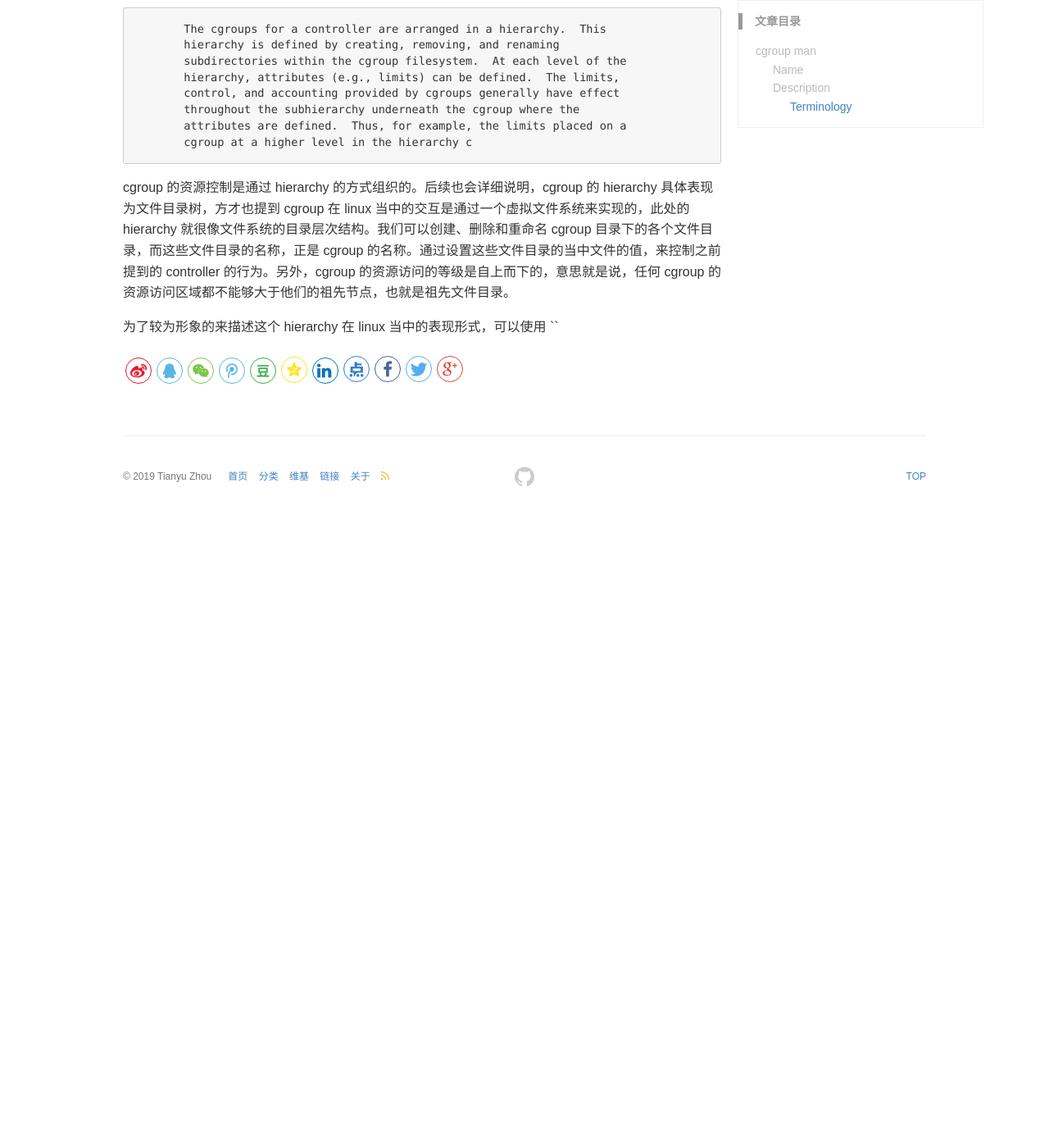
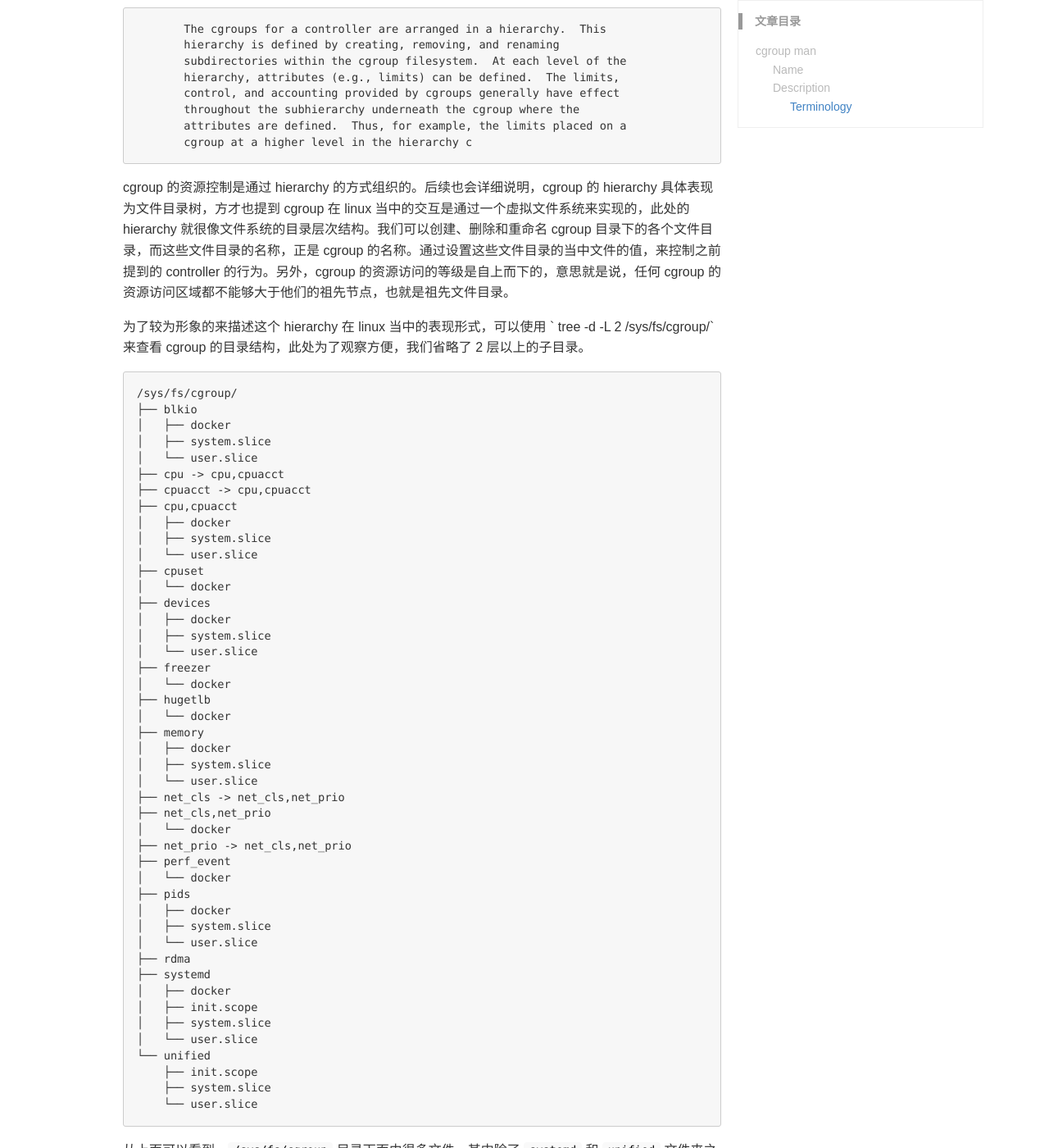
Before and after one commit to WYWAshley/WYWAshley.github.io, a Jekyll site: the page built from _posts/2019-10-28-cgroups-usage.md, in a window 1280 px wide and 1400 px high, scrolled down 839 px. Shown: the whole window at 82% size. Built offline with Jekyll 4.4.1, drawn with Linux system fonts in a browser that asks for light colours; comment, search, counter and statistics services are not loaded; before the commit the page ends 1469 px from its top, so only the background shows below that; some of the changed text lies outside the part shown.

Commit message:
Update 2019-10-28-cgroups-usage.md

````diff
--- a/_posts/2019-10-28-cgroups-usage.md
+++ b/_posts/2019-10-28-cgroups-usage.md
@@ -39,4 +39,78 @@ subsystem 也叫做 resource controllers，是用来控制特定 cgroup 中进
 
 cgroup 的资源控制是通过 hierarchy 的方式组织的。后续也会详细说明，cgroup 的 hierarchy 具体表现为文件目录树，方才也提到 cgroup 在 linux 当中的交互是通过一个虚拟文件系统来实现的，此处的 hierarchy 就很像文件系统的目录层次结构。我们可以创建、删除和重命名 cgroup 目录下的各个文件目录，而这些文件目录的名称，正是 cgroup 的名称。通过设置这些文件目录的当中文件的值，来控制之前提到的 controller 的行为。另外，cgroup 的资源访问的等级是自上而下的，意思就是说，任何 cgroup 的资源访问区域都不能够大于他们的祖先节点，也就是祖先文件目录。
 
-为了较为形象的来描述这个 hierarchy 在 linux 当中的表现形式，可以使用 ``
+为了较为形象的来描述这个 hierarchy 在 linux 当中的表现形式，可以使用 ` tree -d -L 2 /sys/fs/cgroup/` 来查看 cgroup 的目录结构，此处为了观察方便，我们省略了 2 层以上的子目录。
+
+```shell
+/sys/fs/cgroup/
+├── blkio
+│   ├── docker
+│   ├── system.slice
+│   └── user.slice
+├── cpu -> cpu,cpuacct
+├── cpuacct -> cpu,cpuacct
+├── cpu,cpuacct
+│   ├── docker
+│   ├── system.slice
+│   └── user.slice
+├── cpuset
+│   └── docker
+├── devices
+│   ├── docker
+│   ├── system.slice
+│   └── user.slice
+├── freezer
+│   └── docker
+├── hugetlb
+│   └── docker
+├── memory
+│   ├── docker
+│   ├── system.slice
+│   └── user.slice
+├── net_cls -> net_cls,net_prio
+├── net_cls,net_prio
+│   └── docker
+├── net_prio -> net_cls,net_prio
+├── perf_event
+│   └── docker
+├── pids
+│   ├── docker
+│   ├── system.slice
+│   └── user.slice
+├── rdma
+├── systemd
+│   ├── docker
+│   ├── init.scope
+│   ├── system.slice
+│   └── user.slice
+└── unified
+    ├── init.scope
+    ├── system.slice
+    └── user.slice
+```
+
+从上面可以看到，`/sys/fs/cgroup` 目录下面由很多文件，其中除了 `systemd` 和 `unified` 文件夹之外，都是用于 cgroup v1 的 controller 目录，这里简要说一下 v1 和 v2 的区别。
+
+以 cpuset 为例，下列是 v1 的设置方法
+
+```
+                     "Top cpuset"    <-----  /sys/fs/cgroup/cpuset/
+                       /       \
+               CPUSet1         CPUSet2
+                  |               |
+               (Professors)    (Students)
+```
+
+在 `cpuset/` 目录下新建两个目录，这两个目录分别表示 2 个不同的 cgroup，在 cgroup v1 当中，针对不同的 controller 都要有不同的 cgroup，而当我们要限制进程的 cpuset 时，只需要把进程和特定的 cgroup 绑定即可，在这里，professor 进程绑定了 CPUSet1，而 Students 进程绑定了 CPUSet2。
+
+而对于 v2 而言，并没有针对每个 controller 设定不同的 cgroup，而是统一设立 cgroup，对每个 cgroup 设定不同的 controller limitation 即可。
+
+```
+                        "class"
+                       /       \
+               cg_Professors  cg_Students
+                  |               |
+               cpuset: 0       cpuset: 1
+```
+
+如上所示，cg_Professors 和 cg_Students 为不同的 cgroup，针对这两个 cgroup 设定不同的 controller 值，然后再把具体的 process 绑定到这两个 cgroup 上即可。
````
